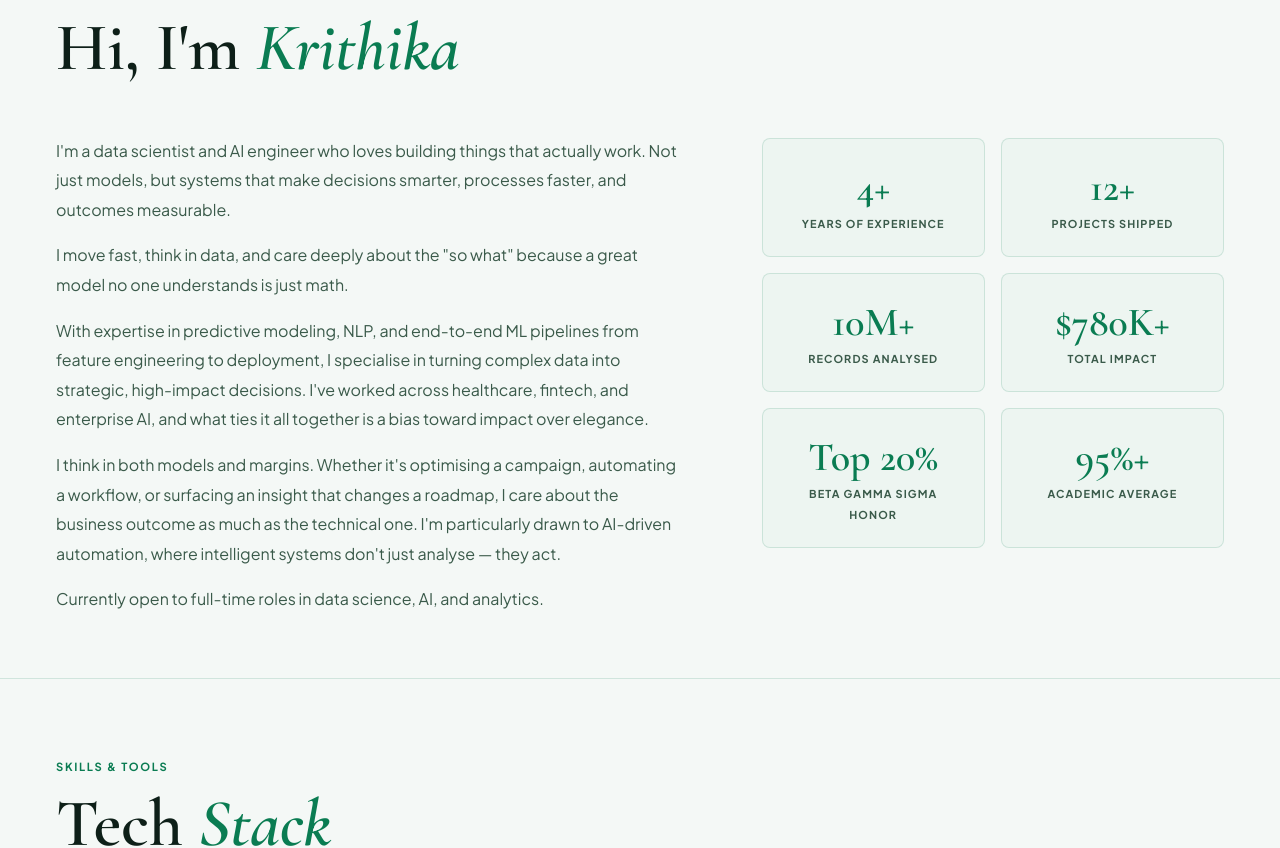
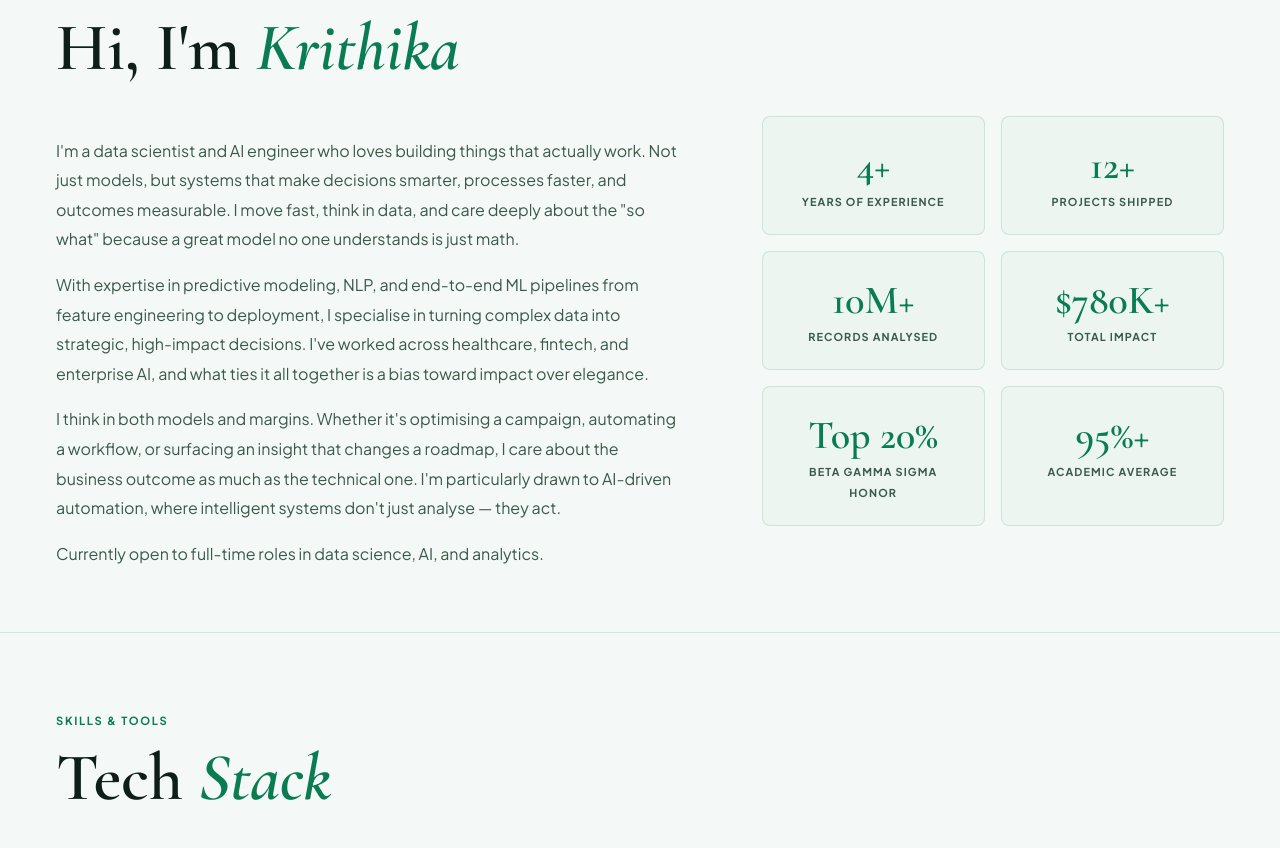
Before and after one commit to Krithikap019/ai-portfolio, a Next.js app: page / in a window 1280 px wide. Shown: the part 1500-2348 px from the top of the page. Built offline with nearby package versions, Linux system fonts and the light colour scheme.

Commit message:
snowflake

```diff
--- a/app/page.jsx
+++ b/app/page.jsx
@@ -295,11 +295,8 @@ export default function Home() {
           <p style={{ fontSize: "0.7rem", fontWeight: 700, letterSpacing: "0.15em", textTransform: "uppercase", color: "#0a7c52", marginBottom: "1rem" }}>About me</p>
           <h2 style={{ fontFamily: "'Cormorant Garamond', serif", fontSize: "4.2rem", fontWeight: 700, marginBottom: "3rem" }}>Hi, I'm <em style={{ color: "#0a7c52", fontStyle: "italic" }}>Krithika</em></h2>
           <p style={{ fontSize: "1rem", color: "#3a5a4a", lineHeight: "1.85", marginBottom: "1rem" }}>
-            I'm a data scientist and AI engineer who loves building things that actually work. Not just models, but systems that make decisions smarter, processes faster, and outcomes measurable.
+            I'm a data scientist and AI engineer who loves building things that actually work. Not just models, but systems that make decisions smarter, processes faster, and outcomes measurable. I move fast, think in data, and care deeply about the "so what" because a great model no one understands is just math.
           </p>
-          <p style={{ fontSize: "1rem", color: "#3a5a4a", lineHeight: "1.85", marginBottom: "1rem" }}>
-            I move fast, think in data, and care deeply about the "so what" because a great model no one understands is just math.
-           </p>
            <p style={{ fontSize: "1rem", color: "#3a5a4a", lineHeight: "1.85", marginBottom: "1rem" }}>
            With expertise in predictive modeling, NLP, and end-to-end ML pipelines from feature engineering to deployment, I specialise in turning complex data into strategic, high-impact decisions. I've worked across healthcare, fintech, and enterprise AI, and what ties it all together is a bias toward impact over elegance.
            </p>
@@ -413,8 +410,7 @@ export default function Home() {
     </div>
     <div style={{ textAlign: "right" }}>
       <p style={{ fontSize: "1.2rem", fontWeight: 700, color: "rgba(255,255,255,0.70)", marginBottom: "0.4rem" }}>Krithika Suwarna</p>
-      <a href="#" style={{ fontSize: "0.9rem", color: "rgba(255,255,255,0.60)", letterSpacing: "0.05em", textDecoration: "none" }}>San Francisco . Bay Area</a><br/>
-      <a href="#" style={{ fontSize: "0.9rem", color: "rgba(255,255,255,0.60)", letterSpacing: "0.05em", textDecoration: "none" }}>Open for Relocation</a>
+      <a href="#" style={{ fontSize: "0.9rem", color: "rgba(255,255,255,0.60)", letterSpacing: "0.05em", textDecoration: "none" }}>San Francisco . Bay Area . Open for Relocation</a>
     </div>
   </div>
 
```
